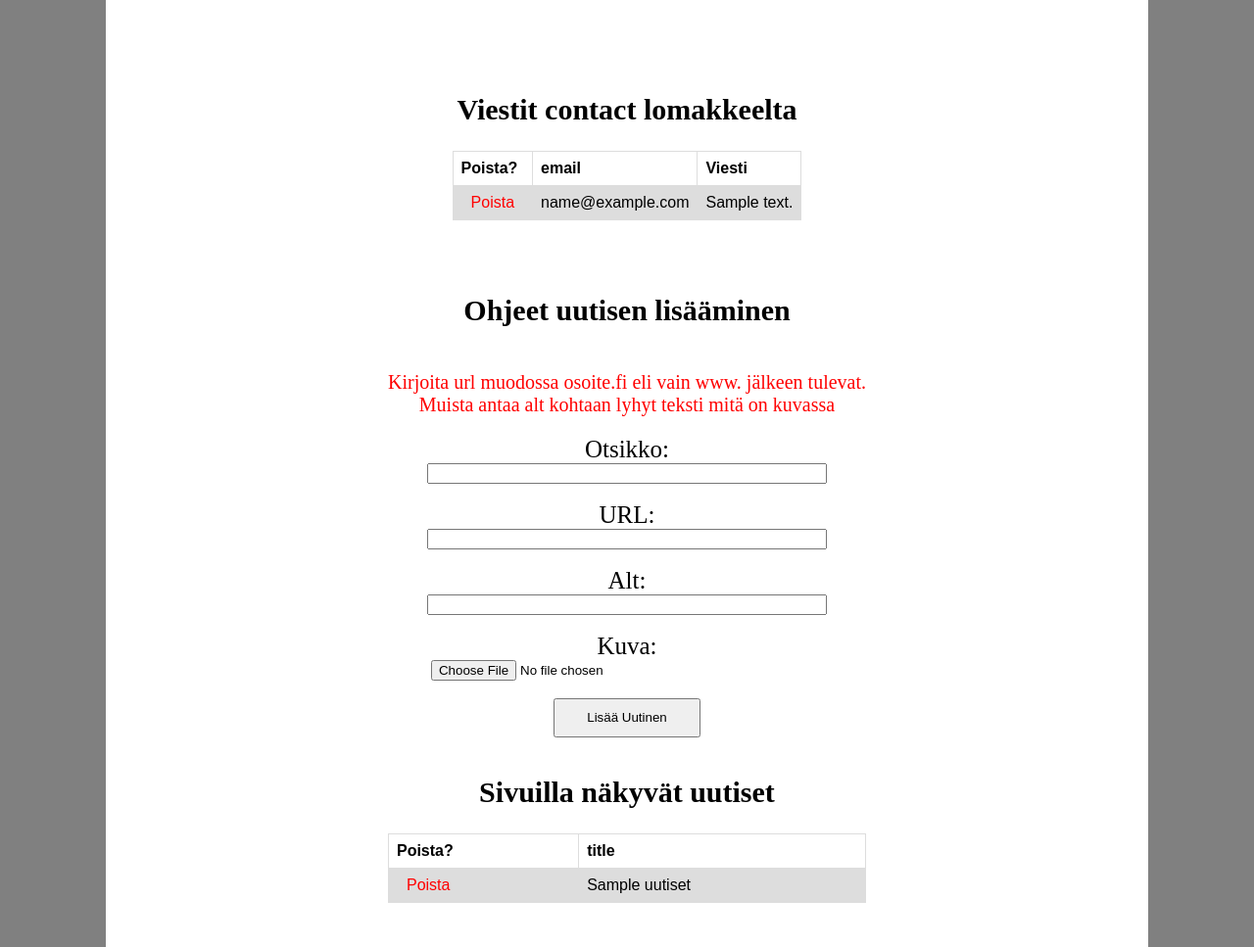
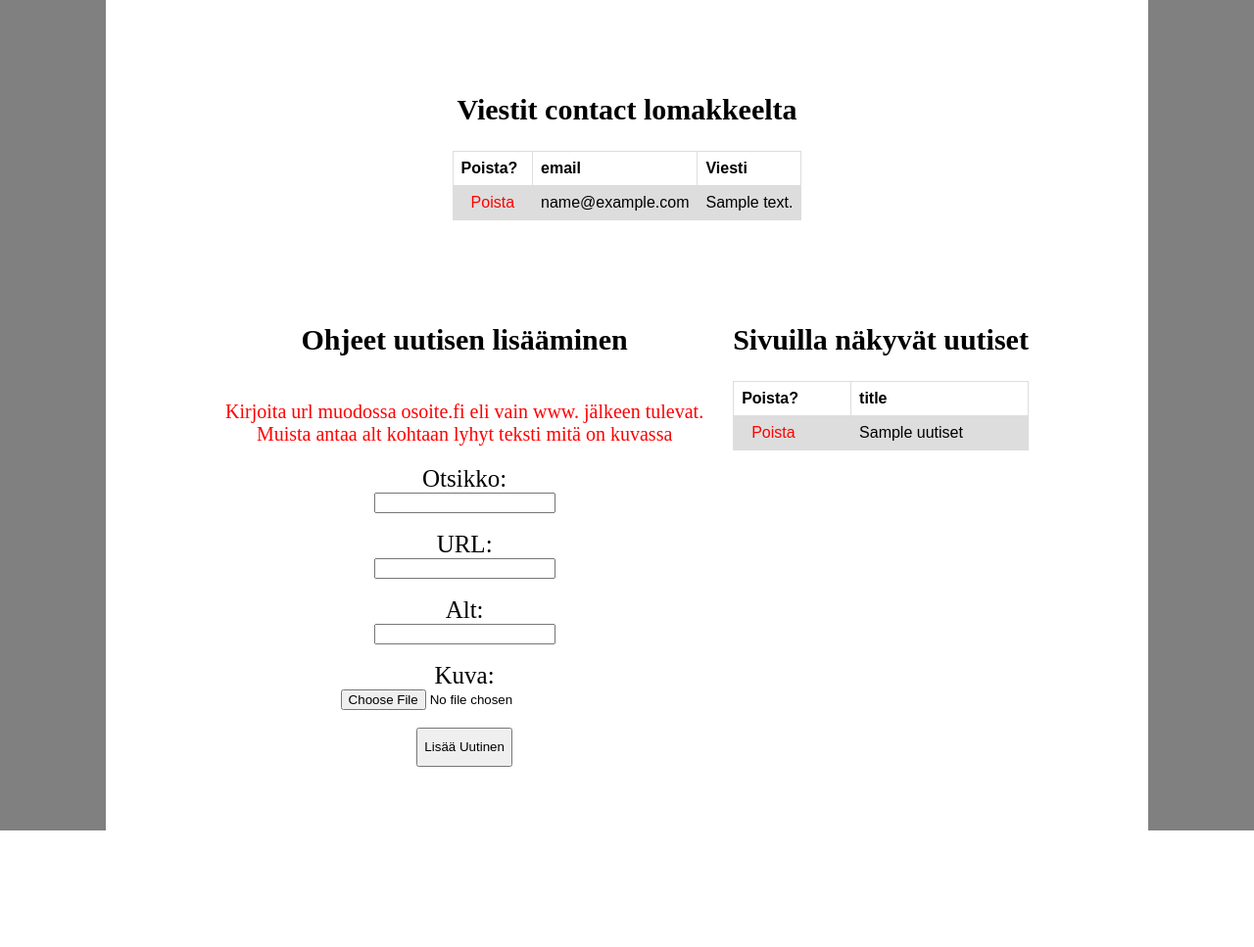
Before and after one commit to NikoLaaks/Web-kehitys-projekti, a PHP site: page /pages/admin.php in a window 1280 px wide. Shown: the whole page at 98% size. After the commit the page ends 848 px from the top, so only its background shows below. Run offline with PHP 8.4, Linux system fonts and the light colour scheme; the visitor is signed in with stand-in values (Sample User, id 1); tables that the repository leaves empty or names only in its code hold one stand-in row (values such as "Sample post"); data that the repository does not hold is empty.

Commit message:
fixed admin page

```diff
--- a/pages/admin.php
+++ b/pages/admin.php
@@ -66,8 +66,11 @@ include("../php/connect.php");
         }.container{
             text-align: center;
             margin-bottom:25px;
+            display: flex;
+            margin: 15px;
+
         }input{
-            width: 400px;
+            max-width: 400px;
         }#submit{
             margin-bottom: 15px;
             max-width: 150px;
@@ -79,6 +82,10 @@ include("../php/connect.php");
         }p{
             color:red;
             font-size: 20px;
+        }#text-container{
+            padding: 15px;
+        }#message-container{
+            padding: 15px;
         }
     </style>
 </head>
@@ -111,8 +118,10 @@ include("../php/connect.php");
         </div>
     </div>
     <div class="container">
-    <h2>Ohjeet uutisen lisääminen</h2>
-    <p>Kirjoita url muodossa osoite.fi eli vain www. jälkeen tulevat. <br>Muista antaa alt kohtaan lyhyt teksti mitä on kuvassa</p>
+        <div id="text-container">
+            <h2>Ohjeet uutisen lisääminen</h2>
+            <p>Kirjoita url muodossa osoite.fi eli vain www. jälkeen tulevat. <br>Muista antaa alt kohtaan lyhyt teksti mitä on kuvassa</p>
+
 
     <form action="../php/lisaa_uutinen.php" method="post" enctype="multipart/form-data">
         <label for="title">Otsikko:</label>
@@ -128,8 +137,9 @@ include("../php/connect.php");
         <input type="file" id="image" name="image" accept="image/*" required><br>
 
         <input type="submit" value="Lisää Uutinen" id="submit">
-        <!--Lisää tähän vielä joku preview tietokannassa olevista uutisista ja poisto mahdollisuus niille
-        esim otsikon perusteella poisto mahdollisuus-->
+        </form>
+        </div>
+        <div id="message-container">
         <h2>Sivuilla näkyvät uutiset</h2>
         <table>
             <tr>
@@ -149,7 +159,8 @@ include("../php/connect.php");
             }
             ?>
         </table>
-    </form>
+
+
     </div>
     </main>
 </body>
```
